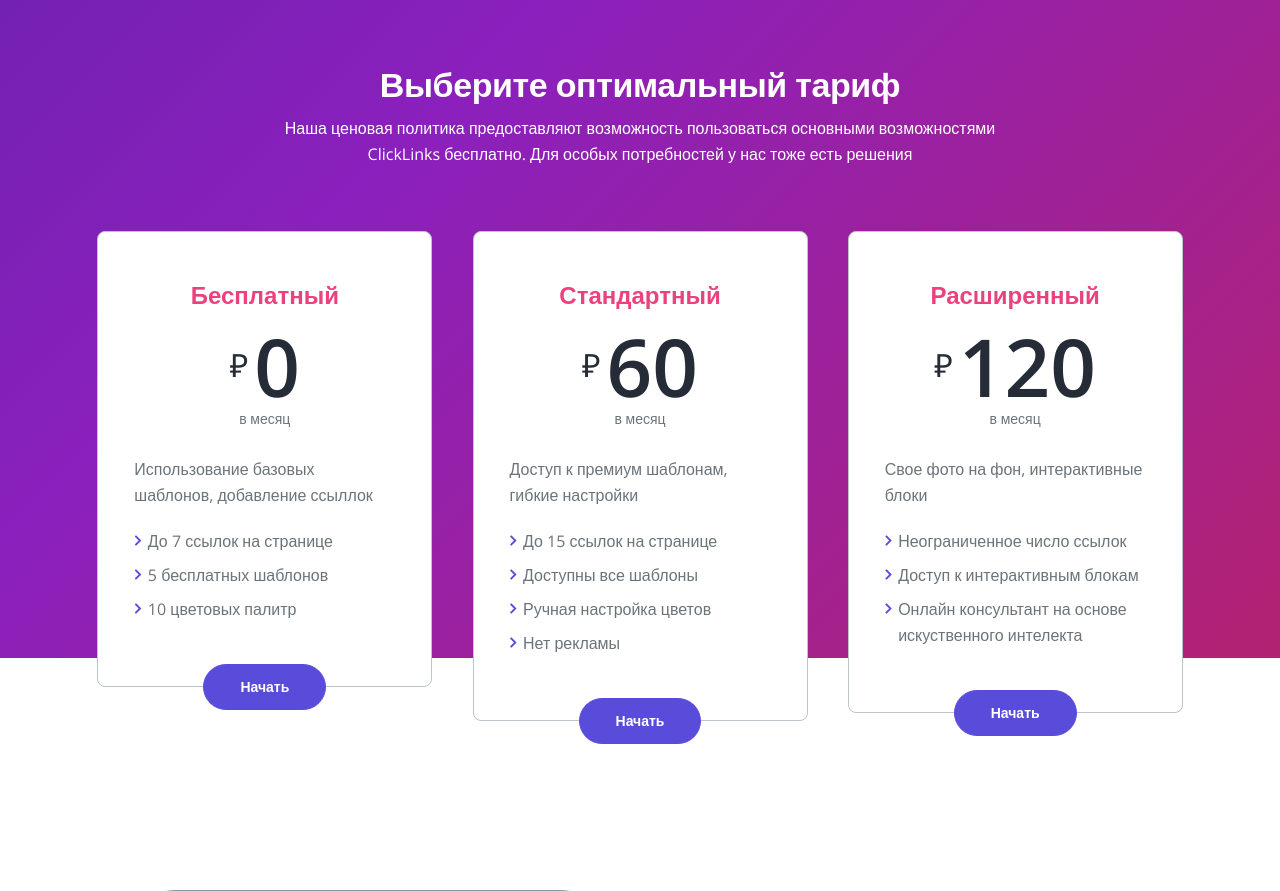
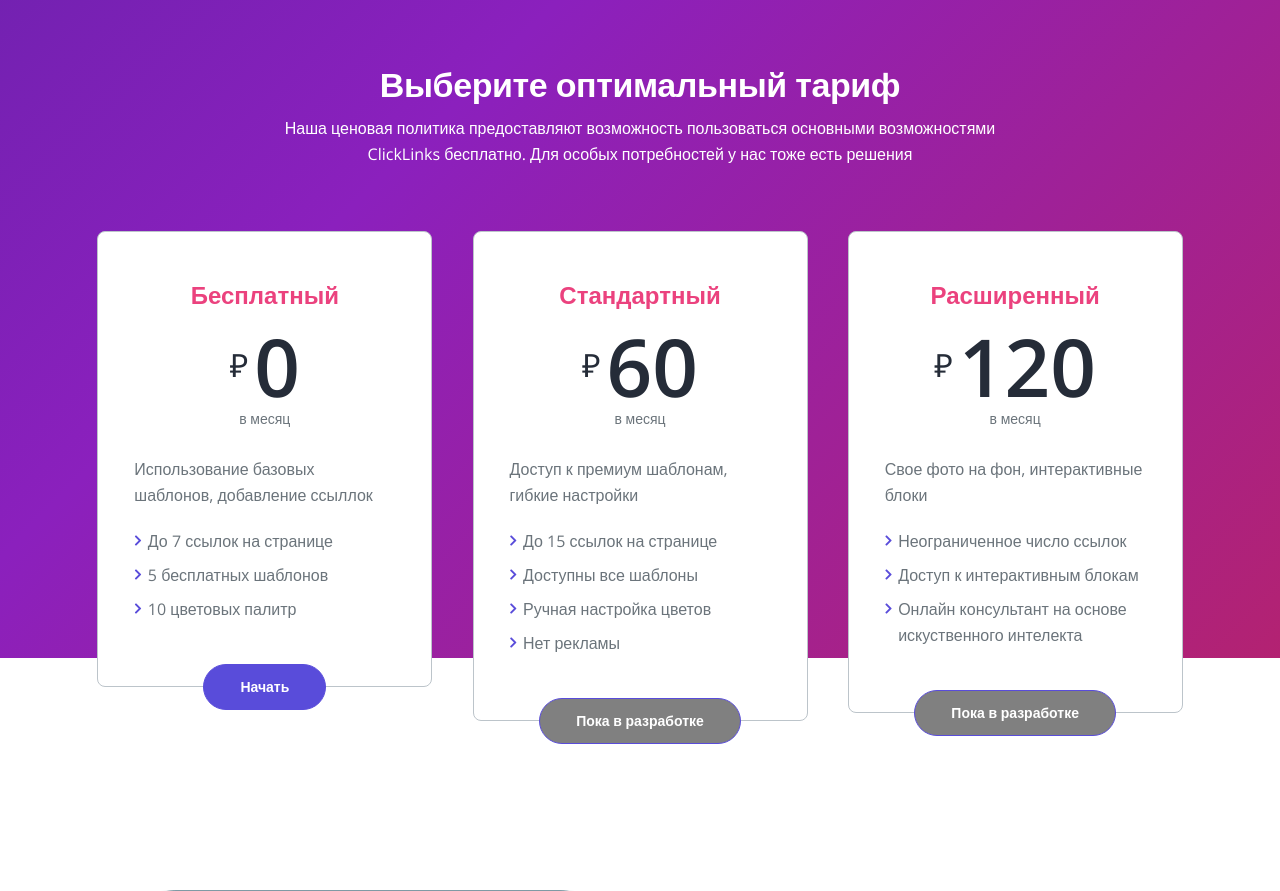
Before and after one commit to miskhodzh/clicklinks, a Django app: template clicklinks/templates/main/index.html in a window 1280 px wide. Shown: the part 3448-4339 px from the top of the page. Run offline with Django 3.2, Linux system fonts and the light colour scheme; the template is opened without the code that fills it, so the values that code supplies are empty.

Commit message:
Работа над главной страницей

```diff
--- a/clicklinks/templates/main/index.html
+++ b/clicklinks/templates/main/index.html
@@ -279,7 +279,7 @@
                             </li>
                         </ul>
                         <div class="button-wrapper">
-                            <a class="btn-solid-reg page-scroll" href="#download">Начать</a>
+                            <a class="btn-solid-reg page-scroll" href="#download" style="background: gray">Пока в разработке</a>
                         </div>
                     </div>
                 </div> <!-- end of card -->
@@ -307,7 +307,7 @@
                             </li>
                         </ul>
                         <div class="button-wrapper">
-                            <a class="btn-solid-reg page-scroll" href="#download">Начать</a>
+                            <a class="btn-solid-reg page-scroll" href="#download" style="background: gray">Пока в разработке</a>
                         </div>
                     </div>
                 </div> <!-- end of card -->
```
